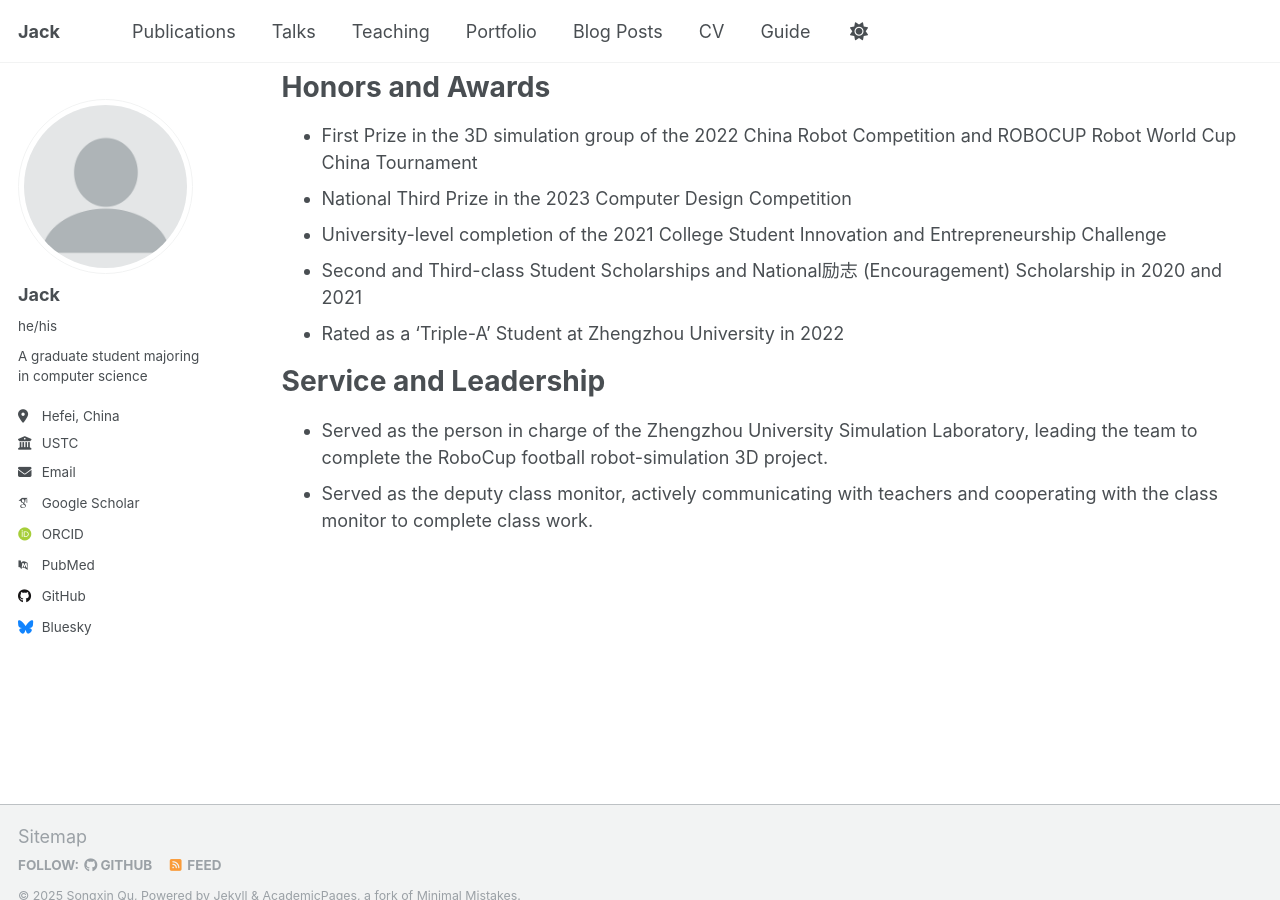
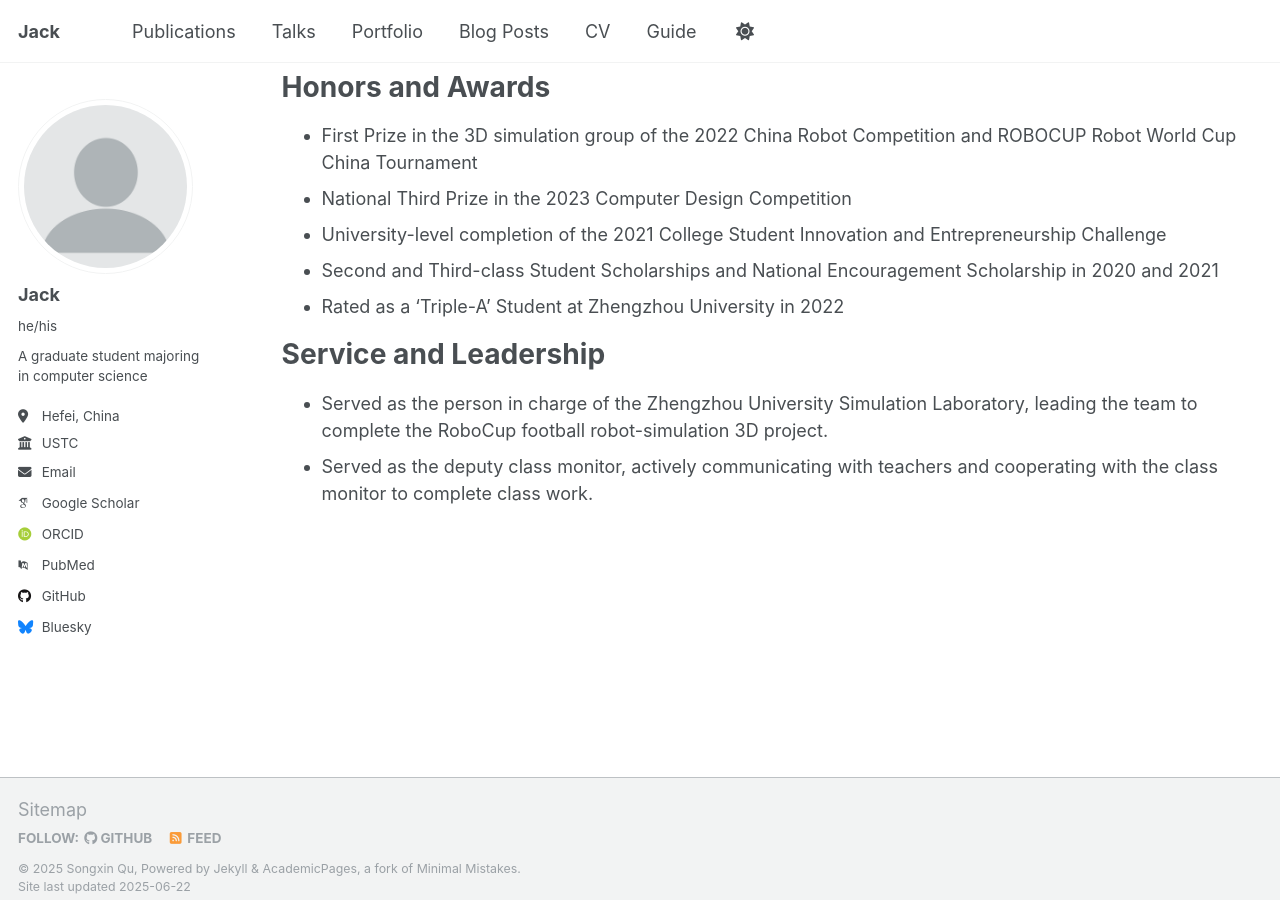
Before and after one commit to qsxustc/qsxustc.github.io, a Jekyll site: the page built from _pages/cv.md, in a window 1280 px wide and 900 px high, scrolled down 1441 px. Built offline with Jekyll 4.4.1, drawn with Linux system fonts in a browser that asks for light colours; some web fonts are replaced.

Commit message:
删去teaching

```diff
--- a/_data/navigation.yml
+++ b/_data/navigation.yml
@@ -14,8 +14,8 @@ main:
   - title: "Talks"
     url: /talks/
 
-  - title: "Teaching"
-    url: /teaching/
+  # - title: "Teaching"
+  #   url: /teaching/
 
   - title: "Portfolio"
     url: /portfolio/
--- a/_pages/cv.md
+++ b/_pages/cv.md
@@ -49,7 +49,7 @@ Honors and Awards
 * First Prize in the 3D simulation group of the 2022 China Robot Competition and ROBOCUP Robot World Cup China Tournament
 * National Third Prize in the 2023 Computer Design Competition
 * University-level completion of the 2021 College Student Innovation and Entrepreneurship Challenge
-* Second and Third-class Student Scholarships and National励志 (Encouragement) Scholarship in 2020 and 2021
+* Second and Third-class Student Scholarships and National Encouragement Scholarship in 2020 and 2021
 * Rated as a 'Triple-A' Student at Zhengzhou University in 2022
 
 Service and Leadership
```
